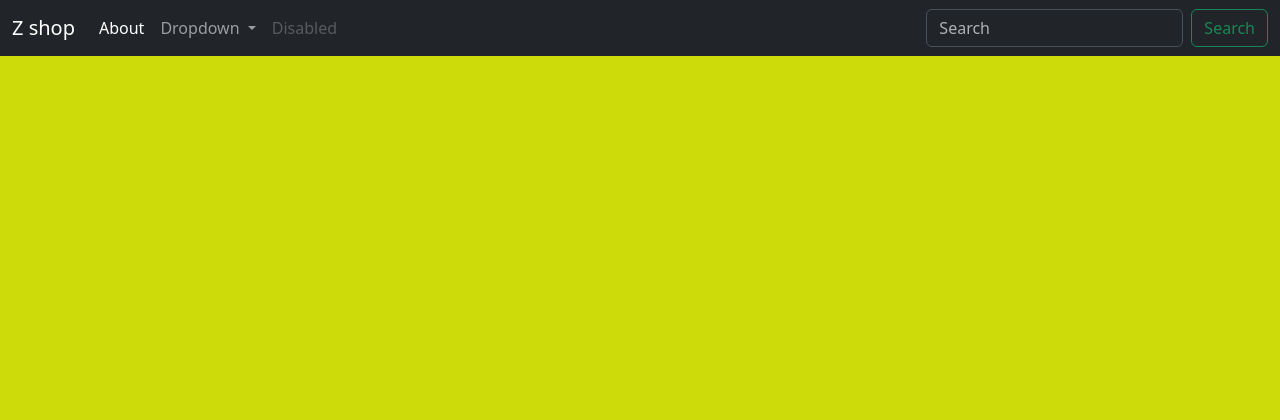
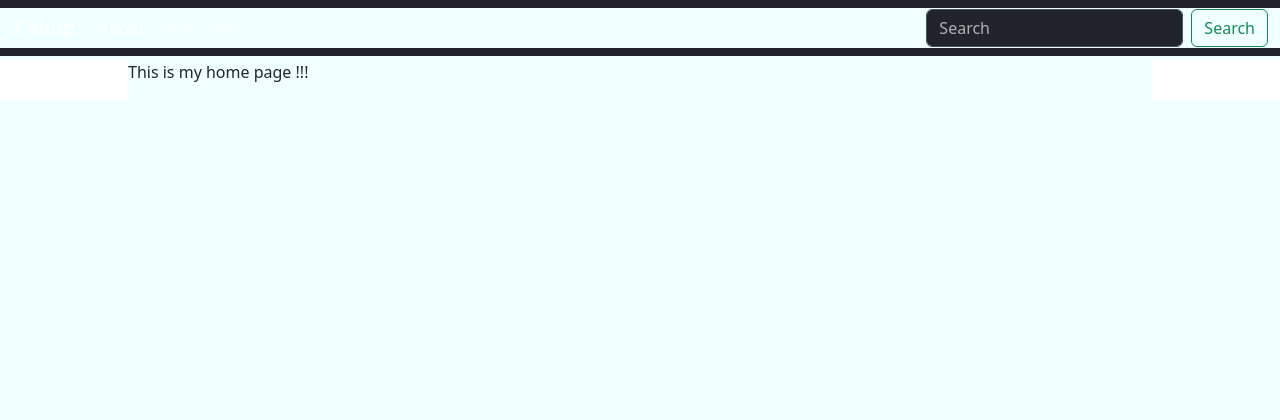
Before and after one commit to venkyTej/shopping, a Django app: page / in a window 1280 px wide. Shown: the top 420 px of the page. Run offline with Django 5.2, Linux system fonts and the light colour scheme; data that the repository does not hold is empty.

Commit message:
added stylesheet

```diff
--- a/shopping/static/css/style.css
+++ b/shopping/static/css/style.css
@@ -1,3 +1,45 @@
-body{
-    background-color: rgb(205, 219, 11);
+* {
+    margin: 0;
+    padding: 0;
+    box-sizing: border-box;
+    background-color: azure;
 }
+
+
+body {
+    header#site-header {
+        height: 20px;
+
+    }
+    main {
+        margin: auto;
+        margin-top: 60px;
+        max-width: 80%;
+
+        /* home page */
+        .container {
+            .row {
+                .card {
+                    height: 300px;
+                    display: flex;
+                    align-items: center;
+                    .row {
+                        height: 50%;
+                        img {
+                            height: 100%;
+                            background-color: black;
+                        }
+
+                    }
+                    a.btn {
+                        font-size: smaller;
+                        margin-bottom: 5px;
+                    }
+                }
+            }
+        }
+
+        /* about page */
+    }
+
+}
```
